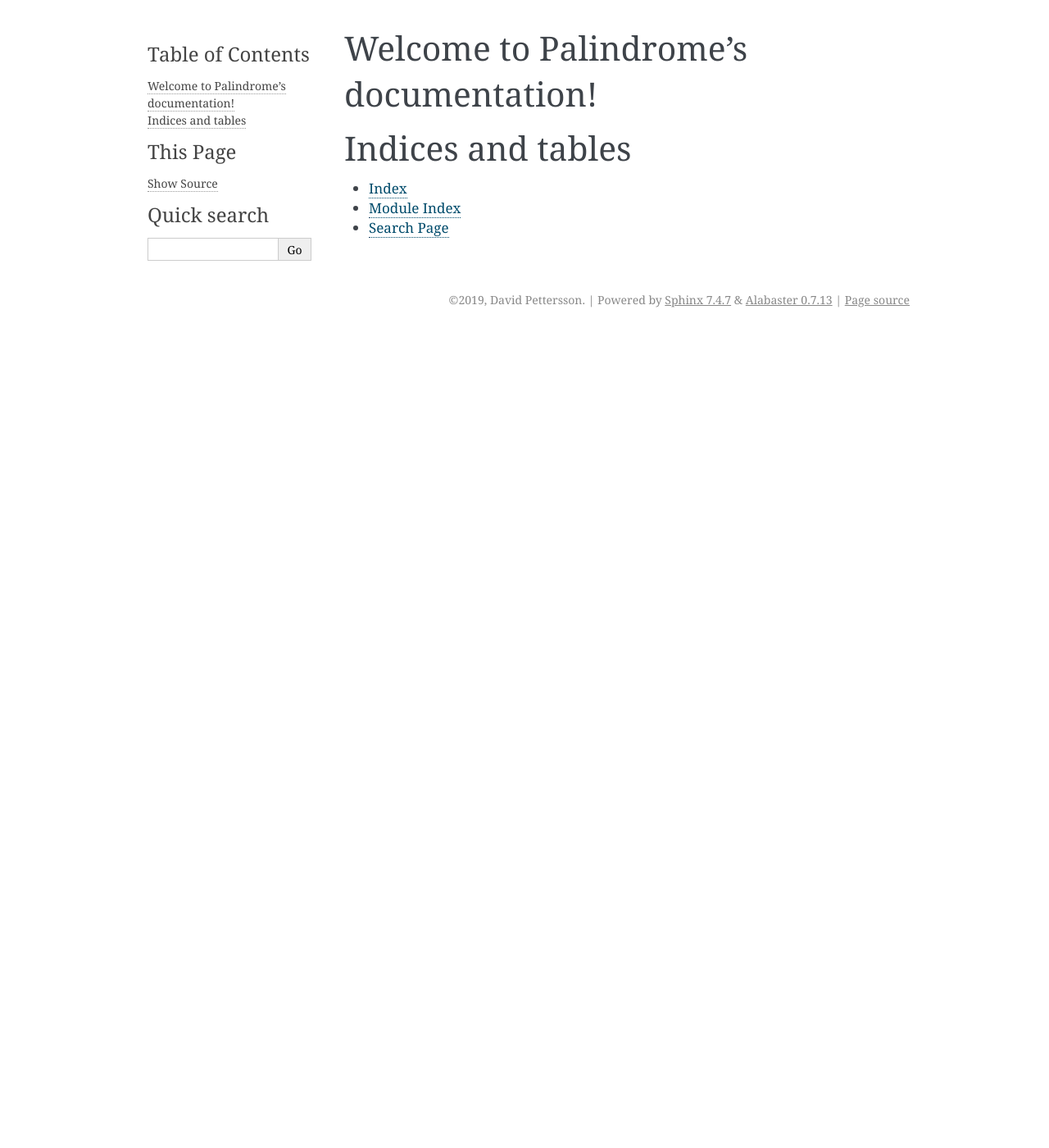
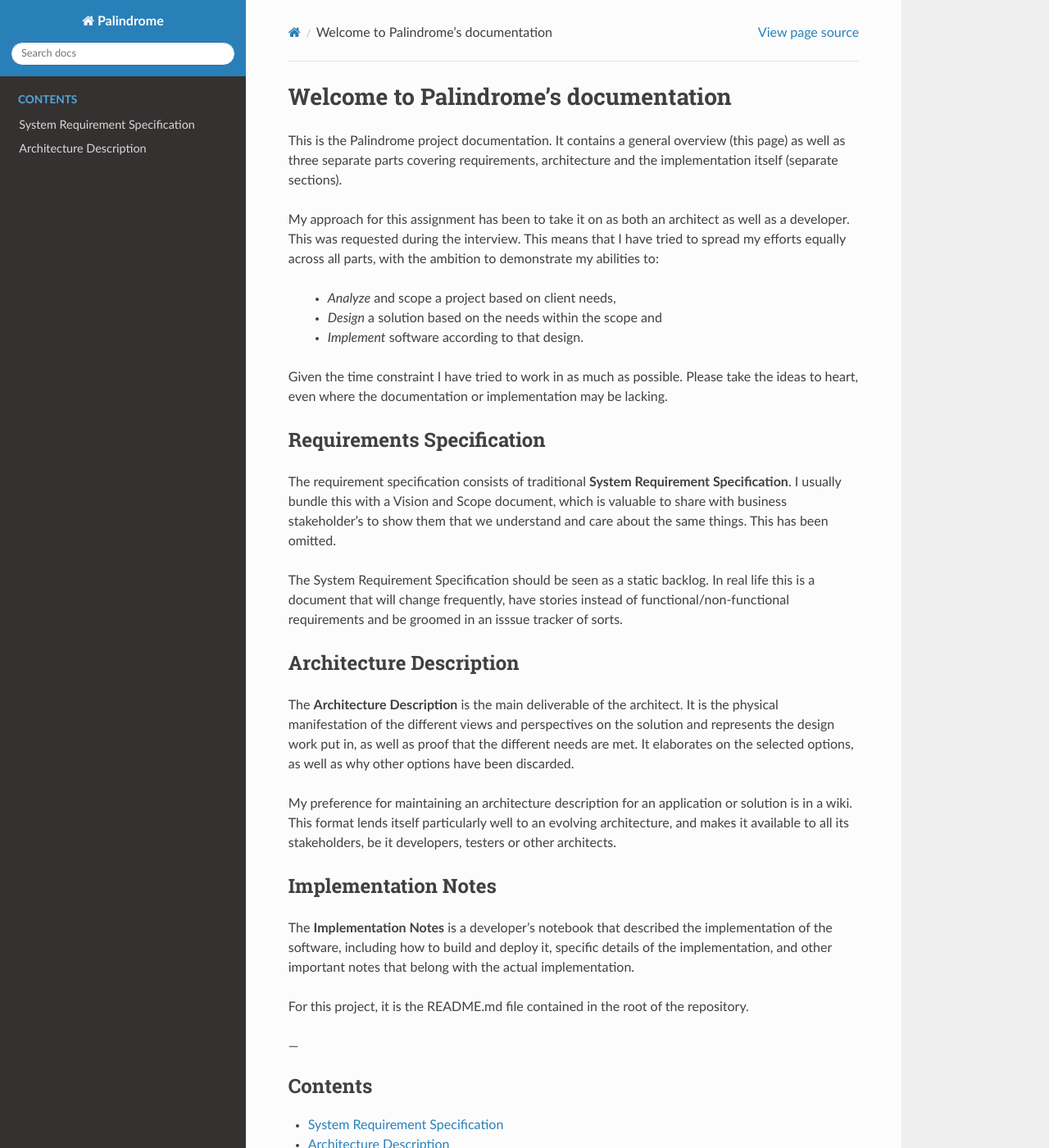
Before and after one commit to davidpettersson/palindrome, a Sphinx documentation site: the page built from documentation/source/index.rst, in a window 1280 px wide and 1400 px high. Shown: the whole window at 82% size. Built offline with Sphinx 7.4.7 and the Read the Docs theme 2.0.0, drawn with Linux system fonts in a browser that asks for light colours; some of the changed text lies outside the part shown.

Commit message:
Started to flesh out the outline.

```diff
--- /dev/null
+++ b/documentation/source/ad/index.rst
@@ -0,0 +1,2 @@
+Architecture Description
+========================
--- a/documentation/source/conf.py
+++ b/documentation/source/conf.py
@@ -47,7 +47,7 @@ exclude_patterns = []
 # The theme to use for HTML and HTML Help pages.  See the documentation for
 # a list of builtin themes.
 #
-html_theme = 'alabaster'
+html_theme = 'sphinx_rtd_theme'
 
 # Add any paths that contain custom static files (such as style sheets) here,
 # relative to this directory. They are copied after the builtin static files,
--- a/documentation/source/index.rst
+++ b/documentation/source/index.rst
@@ -1,20 +1,56 @@
-.. Palindrome documentation master file, created by
-   sphinx-quickstart on Tue Jun 25 20:36:33 2019.
-   You can adapt this file completely to your liking, but it should at least
-   contain the root `toctree` directive.
+Welcome to Palindrome's documentation
+=====================================
 
-Welcome to Palindrome's documentation!
-======================================
+This is the Palindrome project documentation. It contains a general overview (this page) as well as three separate
+parts covering requirements, architecture and the implementation itself (separate sections).
+
+My approach for this assignment has been to take it on as both an architect as well as a developer. This was requested
+during the interview. This means that I have tried to spread my efforts equally across all parts, with the ambition to
+demonstrate my abilities to:
+
+ * *Analyze* and scope a project based on client needs,
+ * *Design* a solution based on the needs within the scope and
+ * *Implement* software according to that design.
+
+Given the time constraint I have tried to work in as much as possible. Please take the ideas to heart, even where the
+documentation or implementation may be lacking.
+
+Requirements Specification
+--------------------------
+
+The requirement specification consists of traditional **System Requirement Specification**. I usually bundle this with
+a Vision and Scope document, which is valuable to share with business stakeholder's to show them that we understand
+and care about the same things. This has been omitted.
+
+The System Requirement Specification should be seen as a static backlog. In real life this is a document that will
+change frequently, have stories instead of functional/non-functional requirements and be groomed in an isssue
+tracker of sorts.
+
+Architecture Description
+------------------------
+
+The **Architecture Description** is the main deliverable of the architect. It is the physical manifestation of the
+different views and perspectives on the solution and represents the design work put in, as well as proof that the
+different needs are met. It elaborates on the selected options, as well as why other options have been discarded.
+
+My preference for maintaining an architecture description for an application or solution is in a wiki. This format
+lends itself particularly well to an evolving architecture, and makes it available to all its stakeholders, be it
+developers, testers or other architects.
+
+Implementation Notes
+--------------------
+
+The **Implementation Notes** is a developer's notebook that described the implementation of the software, including
+how to build and deploy it, specific details of the implementation, and other important notes that belong with the
+actual implementation.
+
+For this project, it is the README.md file contained in the root of the repository.
+
+---
 
 .. toctree::
-   :maxdepth: 2
-   :caption: Contents:
+   :maxdepth: 1
+   :caption: Contents
 
-
-
-Indices and tables
-==================
-
-* :ref:`genindex`
-* :ref:`modindex`
-* :ref:`search`
+   srs/index
+   ad/index
```
Also changed, not shown: documentation/source/srs/index.rst (added, +26 -0 lines).
